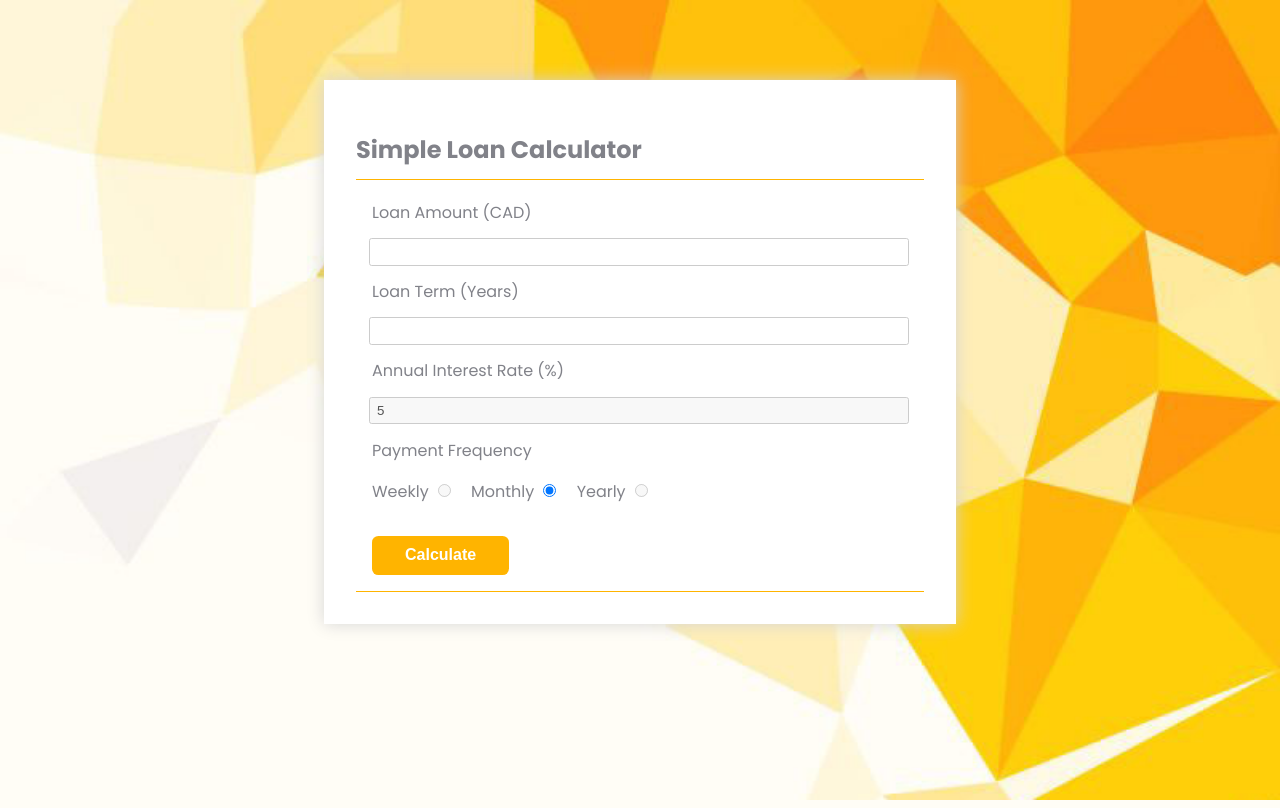
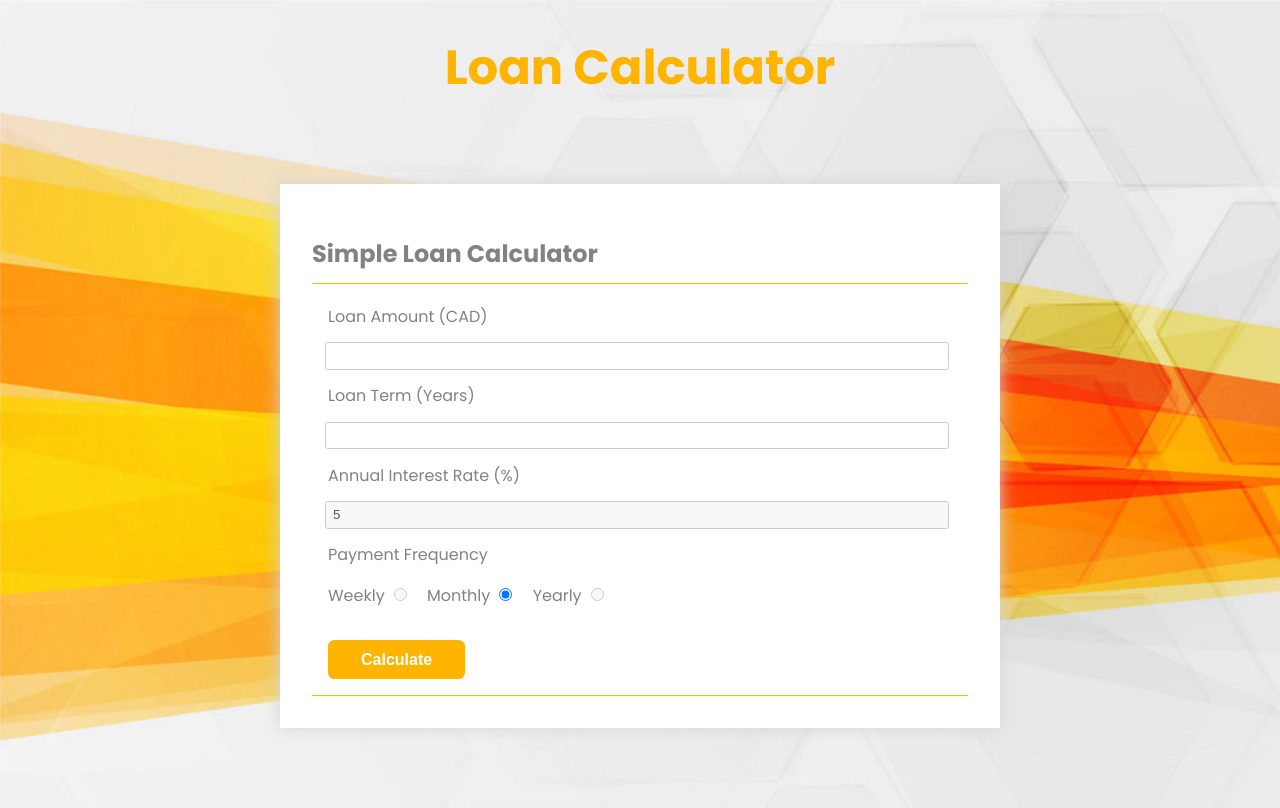
Before and after one commit to clarakhast/Loan-Calculator, a plain HTML site: page index.html in a window 1280 px wide. Drawn offline with Linux system fonts and the light colour scheme.

Commit message:
changed background

```diff
--- a/css/style.css
+++ b/css/style.css
@@ -8,10 +8,16 @@ body {
     font-family: 'Poppins', sans-serif;
     color: #818289;
     background-color: #FFFDF6;
-    background-image: url(../img/1.jpg);
+    background-image: url(../img/8.jpg);
     background-repeat: no-repeat;
     background-size: cover;
     background-attachment: fixed;
+}
+
+h1 {
+    color:  #FFB400;
+    text-align: center;
+    font-size: 3em;
 }
 
 h2 {
@@ -21,7 +27,7 @@ h2 {
 
 section {
     box-shadow: 0 0 1em #d5d5d5;
-    width: 50%;
+    width: 45em;
     padding:2em;
     margin: 5em auto;
     background-color: #fff;
@@ -96,3 +102,9 @@ input[type="radoi"] {
 .orange {
     color: #FFB400;
 }
+
+@media only screen and (max-width: 50em) {
+    section {
+        width: 100%;
+    }
+  }
--- a/index.html
+++ b/index.html
@@ -10,7 +10,7 @@
 </head>
 
 <body>
-
+    <h1>Loan Calculator</h1>
     <section>
         <h2>Simple Loan Calculator</h2>
         <form>
```
Also changed, not shown: img/1.jpg (deleted), img/2.png (deleted), img/3.jpg (deleted), img/4.jpg (deleted), img/7.jpg (added), img/8.jpg (added), img/bg.png (added), img/loan.png (deleted), img/orange-wave.png (deleted), 2 other files.
